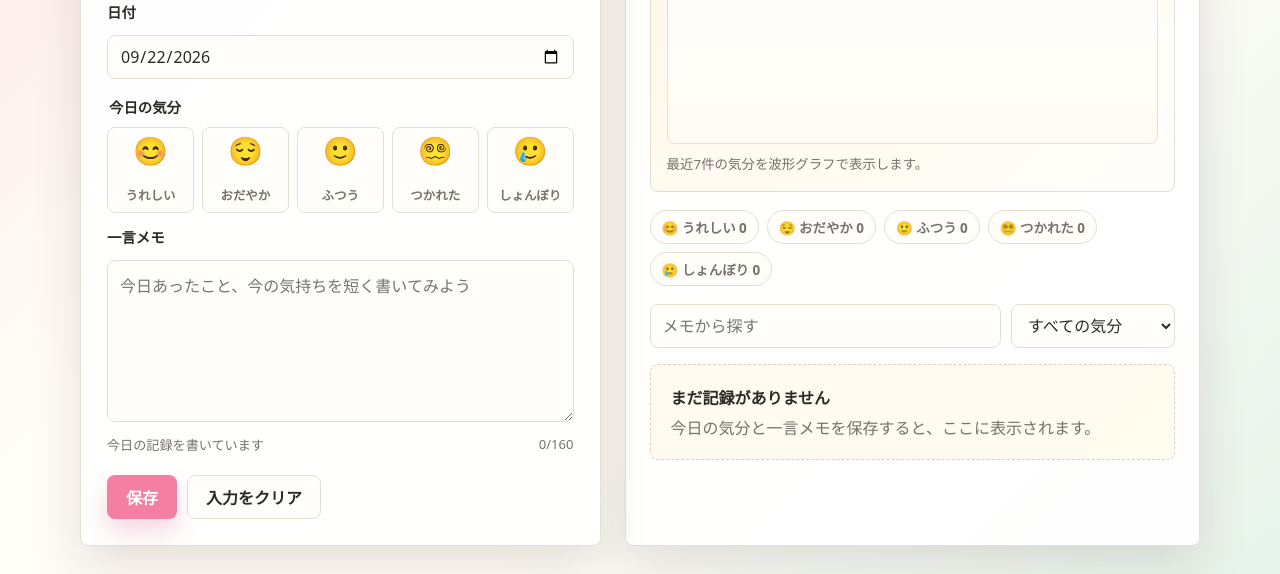
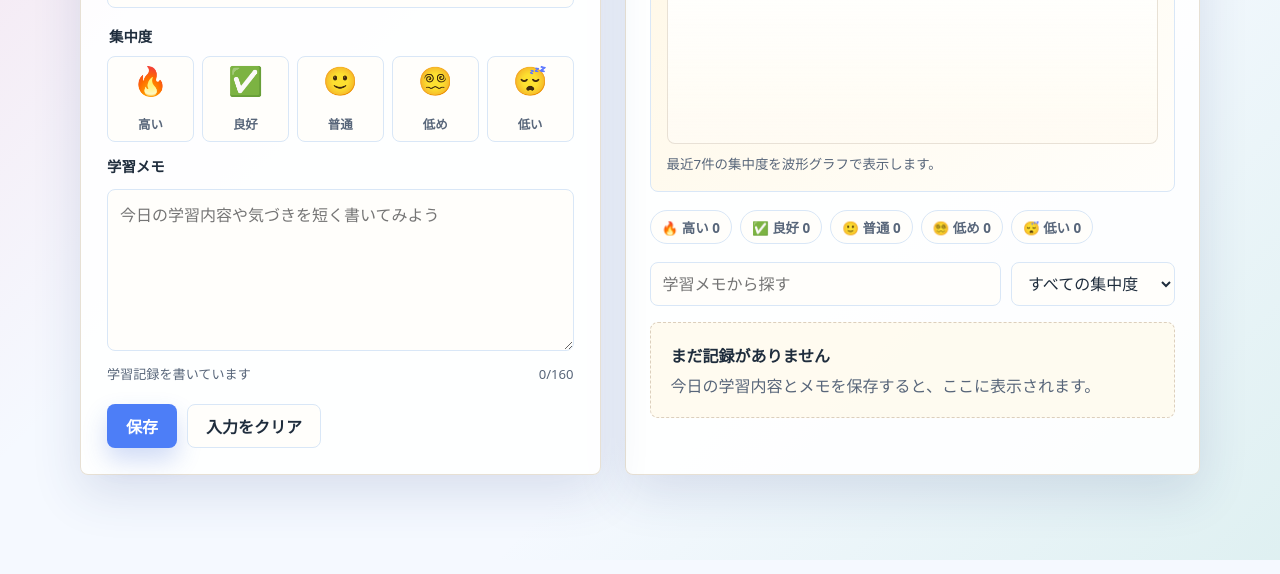
Before and after one commit to 56448959qq-sudo/my-study-log, a plain HTML site: page index.html in a window 1280 px wide. Shown: the part 240-814 px from the top of the page. Drawn offline with Linux system fonts and the light colour scheme.

Commit message:
学習ログアプリへ変更

```diff
--- a/app.js
+++ b/app.js
@@ -1,29 +1,29 @@
-const STORAGE_KEY = "tiny-diary.entries.v1";
+const STORAGE_KEY = "study-log.entries.v1";
 
 const moods = {
-  happy: {
-    label: "うれしい",
-    face: "😊",
+  focused: {
+    label: "高い",
+    face: "🔥",
     score: 5,
   },
-  calm: {
-    label: "おだやか",
-    face: "😌",
+  steady: {
+    label: "良好",
+    face: "✅",
     score: 4,
   },
   normal: {
-    label: "ふつう",
+    label: "普通",
     face: "🙂",
     score: 3,
   },
   tired: {
-    label: "つかれた",
+    label: "低め",
     face: "😵‍💫",
     score: 2,
   },
-  sad: {
-    label: "しょんぼり",
-    face: "🥲",
+  low: {
+    label: "低い",
+    face: "😴",
     score: 1,
   },
 };
@@ -172,12 +172,12 @@ function renderEntries() {
   if (entries.length > 0 && filteredEntries.length === 0) {
     emptyState.innerHTML = `
       <strong>条件に合う記録がありません</strong>
-      <span>検索ワードや気分フィルターを変えてみてください。</span>
+      <span>検索ワードや集中度フィルターを変えてみてください。</span>
     `;
   } else {
     emptyState.innerHTML = `
       <strong>まだ記録がありません</strong>
-      <span>今日の気分と一言メモを保存すると、ここに表示されます。</span>
+      <span>今日の学習内容とメモを保存すると、ここに表示されます。</span>
     `;
   }
 
@@ -200,7 +200,7 @@ function renderBiorhythm() {
   if (entries.length === 0) {
     rhythmChart.innerHTML = "";
     biorhythmMessage.textContent = "記録を保存すると表示されます";
-    biorhythmDetail.textContent = "最近7件の気分を波形グラフで表示します。";
+    biorhythmDetail.textContent = "最近7件の集中度を波形グラフで表示します。";
     return;
   }
 
@@ -220,7 +220,7 @@ function renderBiorhythm() {
   rhythmChart.innerHTML = createBiorhythmSvg(recentEntries);
 
   biorhythmMessage.textContent = getBiorhythmMessage(trend, average, recentEntries.length);
-  biorhythmDetail.textContent = `最近${recentEntries.length}件の平均: ${average.toFixed(1)} / 5`;
+  biorhythmDetail.textContent = `最近${recentEntries.length}件の平均集中度: ${average.toFixed(1)} / 5`;
 }
 
 function createBiorhythmSvg(recentEntries) {
@@ -267,7 +267,7 @@ function createBiorhythmSvg(recentEntries) {
       class="rhythm-svg"
       viewBox="0 0 ${width} ${height}"
       role="img"
-      aria-label="最近${recentEntries.length}件の気分バイオリズム"
+      aria-label="最近${recentEntries.length}件の学習リズム"
     >
       <defs>
         <linearGradient id="rhythm-line-gradient" x1="0%" y1="0%" x2="100%" y2="0%">
@@ -338,34 +338,34 @@ function buildSinglePointWave(point, chartWidth) {
 
 function getBiorhythmMessage(trend, average, entryLength) {
   if (entryLength === 1) {
-    return "最初のリズムを記録しました";
+    return "最初の学習リズムを記録しました";
   }
 
   if (trend >= 2) {
-    return "上向きのリズム";
+    return "集中力が伸びている";
   }
 
   if (trend >= 0.5) {
-    return "少し上向き";
+    return "少し良くなっている";
   }
 
   if (trend <= -2) {
-    return "休むサイン多め";
+    return "休息が必要な傾向";
   }
 
   if (trend <= -0.5) {
-    return "少し下がり気味";
+    return "少し低下気味";
   }
 
   if (average >= 4) {
-    return "安定していい流れ";
+    return "安定して良い学習ペース";
   }
 
   if (average <= 2.2) {
-    return "ゆっくり整えたいリズム";
+    return "リズムを整えたい状態";
   }
 
-  return "安定したリズム";
+  return "安定した学習リズム";
 }
 
 function render() {
@@ -398,7 +398,7 @@ function loadEntryIntoForm(entry) {
   dateInput.value = entry.date;
   setSelectedMood(entry.mood);
   noteInput.value = entry.note;
-  editingLabel.textContent = `${formatDate(entry.date)}の記録を編集中`;
+  editingLabel.textContent = `${formatDate(entry.date)}の学習記録を編集中`;
   updateCharCount();
   updateSaveState("編集中");
   renderBiorhythm();
@@ -453,7 +453,7 @@ dateInput.addEventListener("change", () => {
 
   clearSelectedMood();
   noteInput.value = "";
-  editingLabel.textContent = `${formatDate(dateInput.value)}の記録を書いています`;
+  editingLabel.textContent = `${formatDate(dateInput.value)}の学習記録を書いています`;
   updateCharCount();
   updateSaveState("未保存");
   renderBiorhythm();
--- a/index.html
+++ b/index.html
@@ -3,7 +3,7 @@
   <head>
     <meta charset="UTF-8" />
     <meta name="viewport" content="width=device-width, initial-scale=1.0" />
-    <title>かんたん日記</title>
+    <title>学習ログ</title>
     <link rel="stylesheet" href="styles.css" />
   </head>
   <body>
@@ -11,58 +11,58 @@
       <section class="editor-panel" aria-labelledby="app-title">
         <div class="brand-row">
           <div>
-            <p class="eyebrow">localStorage diary</p>
-            <h1 id="app-title">かんたん日記</h1>
+            <p class="eyebrow">localStorage study log</p>
+            <h1 id="app-title">学習ログ</h1>
           </div>
           <div class="save-state" id="save-state" aria-live="polite">未保存</div>
         </div>
 
         <form id="diary-form" class="diary-form">
-          <label class="field-label" for="entry-date">日付</label>
+          <label class="field-label" for="entry-date">学習日</label>
           <input id="entry-date" name="date" type="date" required />
 
           <fieldset class="mood-field">
-            <legend>今日の気分</legend>
+            <legend>集中度</legend>
             <div class="mood-grid" id="mood-grid">
               <label class="mood-option">
-                <input type="radio" name="mood" value="happy" required />
-                <span class="mood-face">😊</span>
-                <span>うれしい</span>
+                <input type="radio" name="mood" value="focused" required />
+                <span class="mood-face">🔥</span>
+                <span>高い</span>
               </label>
               <label class="mood-option">
-                <input type="radio" name="mood" value="calm" />
-                <span class="mood-face">😌</span>
-                <span>おだやか</span>
+                <input type="radio" name="mood" value="steady" />
+                <span class="mood-face">✅</span>
+                <span>良好</span>
               </label>
               <label class="mood-option">
                 <input type="radio" name="mood" value="normal" />
                 <span class="mood-face">🙂</span>
-                <span>ふつう</span>
+                <span>普通</span>
               </label>
               <label class="mood-option">
                 <input type="radio" name="mood" value="tired" />
                 <span class="mood-face">😵‍💫</span>
-                <span>つかれた</span>
+                <span>低め</span>
               </label>
               <label class="mood-option">
-                <input type="radio" name="mood" value="sad" />
-                <span class="mood-face">🥲</span>
-                <span>しょんぼり</span>
+                <input type="radio" name="mood" value="low" />
+                <span class="mood-face">😴</span>
+                <span>低い</span>
               </label>
             </div>
           </fieldset>
 
-          <label class="field-label" for="entry-note">一言メモ</label>
+          <label class="field-label" for="entry-note">学習メモ</label>
           <textarea
             id="entry-note"
             name="note"
             rows="5"
             maxlength="160"
-            placeholder="今日あったこと、今の気持ちを短く書いてみよう"
+            placeholder="今日の学習内容や気づきを短く書いてみよう"
             required
           ></textarea>
           <div class="note-meta">
-            <span id="editing-label">今日の記録を書いています</span>
+            <span id="editing-label">学習記録を書いています</span>
             <span><span id="char-count">0</span>/160</span>
           </div>
 
@@ -76,8 +76,8 @@
       <section class="history-panel" aria-labelledby="history-title">
         <div class="history-header">
           <div>
-            <p class="eyebrow">my records</p>
-            <h2 id="history-title">過去ログ</h2>
+            <p class="eyebrow">study records</p>
+            <h2 id="history-title">学習記録</h2>
           </div>
           <div class="stats-strip" aria-label="記録数">
             <strong id="entry-count">0</strong>
@@ -87,36 +87,36 @@
 
         <section class="biorhythm" aria-labelledby="biorhythm-title">
           <div>
-            <p class="biorhythm-label" id="biorhythm-title">気分バイオリズム</p>
+            <p class="biorhythm-label" id="biorhythm-title">学習リズム</p>
             <strong id="biorhythm-message">記録を保存すると表示されます</strong>
           </div>
-          <div class="rhythm-chart" id="rhythm-chart" aria-label="最近7件の気分の流れ"></div>
-          <p id="biorhythm-detail" class="biorhythm-detail">最近7件の気分の変化を表示します。</p>
+          <div class="rhythm-chart" id="rhythm-chart" aria-label="最近7件の学習の流れ"></div>
+          <p id="biorhythm-detail" class="biorhythm-detail">最近7件の集中度の変化を表示します。</p>
         </section>
 
-        <div class="summary-row" id="summary-row" aria-label="気分の集計"></div>
+        <div class="summary-row" id="summary-row" aria-label="集中度の集計"></div>
 
         <div class="list-tools">
           <label class="search-box" for="search-input">
             <span>検索</span>
-            <input id="search-input" type="search" placeholder="メモから探す" />
+            <input id="search-input" type="search" placeholder="学習メモから探す" />
           </label>
-          <select id="mood-filter" aria-label="気分で絞り込み">
-            <option value="all">すべての気分</option>
-            <option value="happy">うれしい</option>
-            <option value="calm">おだやか</option>
-            <option value="normal">ふつう</option>
-            <option value="tired">つかれた</option>
-            <option value="sad">しょんぼり</option>
+          <select id="mood-filter" aria-label="集中度で絞り込み">
+            <option value="all">すべての集中度</option>
+            <option value="focused">高い</option>
+            <option value="steady">良好</option>
+            <option value="normal">普通</option>
+            <option value="tired">低め</option>
+            <option value="low">低い</option>
           </select>
         </div>
 
         <div id="empty-state" class="empty-state">
           <strong>まだ記録がありません</strong>
-          <span>今日の気分と一言メモを保存すると、ここに表示されます。</span>
+          <span>今日の学習内容とメモを保存すると、ここに表示されます。</span>
         </div>
 
-        <ul id="entry-list" class="entry-list" aria-label="保存した日記一覧"></ul>
+        <ul id="entry-list" class="entry-list" aria-label="保存した学習記録一覧"></ul>
       </section>
     </main>
 
--- a/styles.css
+++ b/styles.css
@@ -1,16 +1,16 @@
 :root {
-  --paper: #fffdf7;
-  --ink: #2d2a26;
-  --muted: #76716b;
-  --line: #e5ddd0;
+  --paper: #f5f9ff;
+  --ink: #1f2d3d;
+  --muted: #58667a;
+  --line: #d9e7f7;
   --panel: #ffffff;
-  --pink: #f47fa2;
-  --pink-dark: #cd4772;
-  --mint: #79c7b3;
+  --accent: #4d7ef7;
+  --accent-dark: #2e5ad5;
+  --mint: #73d0bc;
   --yellow: #ffd166;
-  --sky: #6aa9ff;
-  --lavender: #b28dff;
-  --shadow: 0 18px 50px rgba(63, 44, 29, 0.14);
+  --sky: #8ec5ff;
+  --lavender: #b7b4ff;
+  --shadow: 0 18px 50px rgba(40, 66, 131, 0.14);
   font-family:
     "Hiragino Kaku Gothic ProN", "Yu Gothic", "Meiryo", system-ui, sans-serif;
 }
@@ -88,7 +88,7 @@ button {
 
 .eyebrow {
   margin: 0 0 6px;
-  color: var(--pink-dark);
+  color: var(--accent-dark);
   font-size: 0.72rem;
   font-weight: 800;
   letter-spacing: 0;
@@ -178,8 +178,8 @@ textarea {
 input:focus,
 select:focus,
 textarea:focus {
-  border-color: var(--pink);
-  box-shadow: 0 0 0 4px rgba(244, 127, 162, 0.16);
+  border-color: var(--accent);
+  box-shadow: 0 0 0 4px rgba(77, 126, 247, 0.16);
   background: #fff;
 }
 
@@ -231,10 +231,10 @@ textarea:focus {
 }
 
 .mood-option:has(input:checked) {
-  border-color: var(--pink);
-  background: #fff1f6;
-  color: var(--pink-dark);
-  box-shadow: 0 10px 22px rgba(244, 127, 162, 0.18);
+  border-color: var(--accent);
+  background: #edf4ff;
+  color: var(--accent-dark);
+  box-shadow: 0 10px 22px rgba(77, 126, 247, 0.18);
 }
 
 .mood-face {
@@ -272,14 +272,14 @@ textarea:focus {
 }
 
 .primary-button {
-  background: var(--pink);
+  background: var(--accent);
   color: white;
-  box-shadow: 0 12px 24px rgba(205, 71, 114, 0.22);
+  box-shadow: 0 12px 24px rgba(46, 90, 213, 0.22);
 }
 
 .primary-button:hover {
   transform: translateY(-1px);
-  box-shadow: 0 14px 28px rgba(205, 71, 114, 0.28);
+  box-shadow: 0 14px 28px rgba(46, 90, 213, 0.28);
 }
 
 .ghost-button,
@@ -291,7 +291,7 @@ textarea:focus {
 
 .ghost-button:hover,
 .entry-actions button:hover {
-  border-color: var(--pink);
+  border-color: var(--accent);
 }
 
 .summary-row {
@@ -355,12 +355,12 @@ textarea:focus {
   stroke-linecap: round;
   stroke-linejoin: round;
   stroke-width: 5;
-  filter: drop-shadow(0 7px 10px rgba(205, 71, 114, 0.18));
+  filter: drop-shadow(0 7px 10px rgba(46, 90, 213, 0.18));
 }
 
 .rhythm-point circle {
   fill: #fffefb;
-  stroke: var(--pink);
+  stroke: var(--accent);
   stroke-width: 3;
 }
 
@@ -465,8 +465,8 @@ textarea:focus {
   min-height: 32px;
   border-radius: 999px;
   padding: 0 10px;
-  background: #fff1f6;
-  color: var(--pink-dark);
+  background: #edf4ff;
+  color: var(--accent-dark);
   font-size: 0.82rem;
   font-weight: 900;
 }
```
Also changed, not shown: 1 other file.
